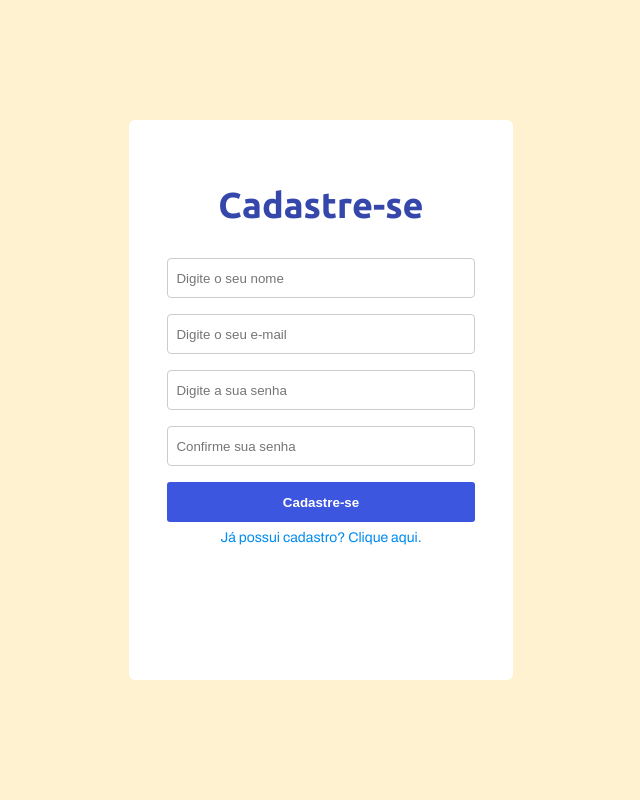
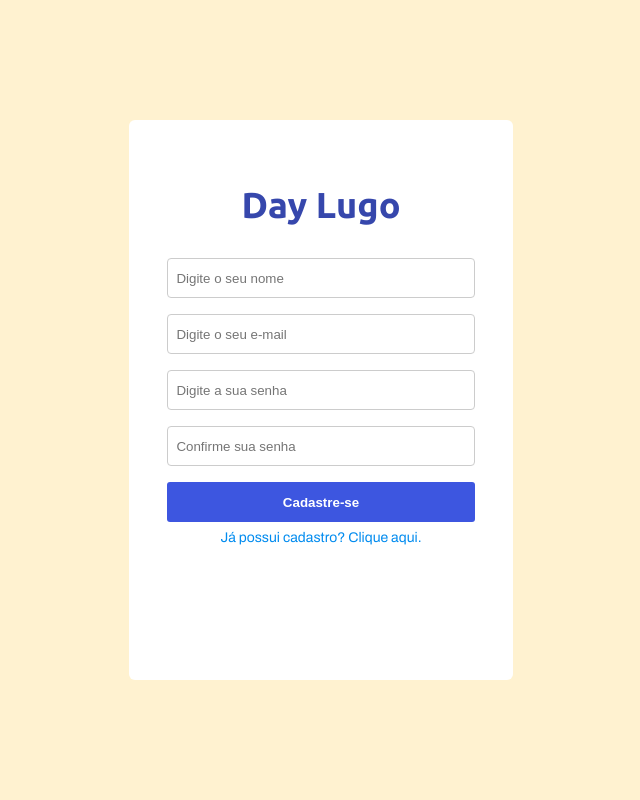
Before and after one commit to viitoriaferreiraa/FavelaInvest, a PHP site: page /cadastro.php in a window 1280 px wide. Shown: the whole page, without its empty margins (319-959 px from the left). Run offline with PHP 8.4, Linux system fonts and the light colour scheme.

Commit message:
alteração teste na pasta cadastro php

```diff
--- a/cadastro.php
+++ b/cadastro.php
@@ -11,7 +11,7 @@
 <body>
     <main>
         <div class="card">
-            <h1>Cadastre-se</h1>
+            <h1>Day Lugo</h1>
             <form action="cadastro_usuarios.php" method="post">
             <input type="text" name="nome" placeholder="Digite o seu nome"/>
             <input type="email" name="email" placeholder="Digite o seu e-mail"/>
```
